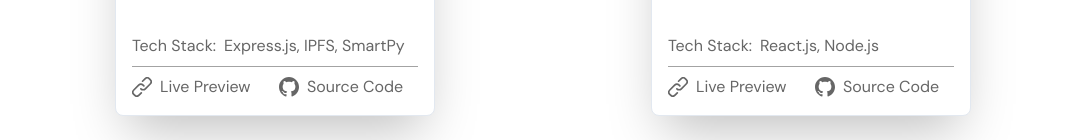
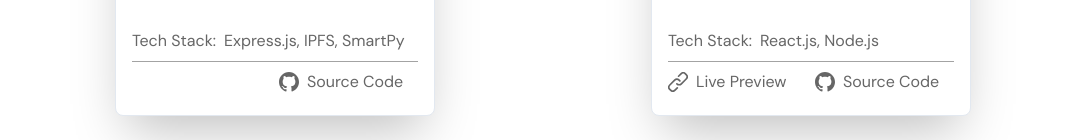
Before and after one commit to kevinchangjk/portfolio, a Next.js app: page /projects in a window 1280 px wide. Shown: the part 812-952 px from the top of the page, without its empty margins (97-1176 px from the left). Built offline with nearby package versions, Linux system fonts and the light colour scheme.

Commit message:
ui: refactor ui a little

```diff
--- a/components/Footer.tsx
+++ b/components/Footer.tsx
@@ -12,9 +12,10 @@ export default function Footer() {
   function displayLink(route: string, text: string) {
     return (
       <PrimaryLink
-        route={route}
+        href={route}
         color={useColorModeValue("gray.2", "gray.4")}
         external={false}
+        thickness="px"
       >
         <Text variant="footer" fontSize="lg">
           {text}
--- a/components/Navbar.tsx
+++ b/components/Navbar.tsx
@@ -16,7 +16,12 @@ const { github, twitter, linkedIn } = profile.socialMedia;
 export default function Navbar() {
   function headerLink(route: string, text: string) {
     return (
-      <PrimaryLink route={route} color={useColorModeValue("gray.3", "gray.4")} external={false}>
+      <PrimaryLink
+        href={route}
+        color={useColorModeValue("gray.3", "gray.4")}
+        external={false}
+        thickness="2px"
+      >
         <Text variant="strong" fontSize="xl">
           {text}
         </Text>
--- a/components/PrimaryLink.tsx
+++ b/components/PrimaryLink.tsx
@@ -2,22 +2,24 @@ import { Link } from "@chakra-ui/react";
 import NextLink from "next/link";
 
 export default function PrimaryLink({
-  route,
+  href,
   color,
   external,
   children,
+  thickness,
 }: {
-  route: string;
+  href: string;
   color: string;
   external: boolean;
   children: React.ReactNode;
+  thickness: string;
 }) {
   return (
     <Link
       variant="unstyled"
       as={NextLink}
-      href={route}
-      key={route}
+      href={href}
+      key={href}
       isExternal={external}
       display="inline-block"
       position="relative"
@@ -26,7 +28,7 @@ export default function PrimaryLink({
         position: "absolute",
         width: "100%",
         transform: "scaleX(0)",
-        height: "2px",
+        height: thickness,
         bottom: 0,
         left: 0,
         backgroundColor: color,
--- a/components/ProjectCard.tsx
+++ b/components/ProjectCard.tsx
@@ -15,6 +15,7 @@ import {
   VStack,
   useColorModeValue,
 } from "@chakra-ui/react";
+import PrimaryLink from "./PrimaryLink";
 
 export default function ProjectCard({ projectData }: { projectData: Project }) {
   const { title, description, imageUrl, techStack, sourceUrl, previewUrl } =
@@ -66,23 +67,43 @@ export default function ProjectCard({ projectData }: { projectData: Project }) {
           <Divider variant="secondary" />
           <HStack width="full">
             <Box width="50%">
-              <Link href={previewUrl}>
+              {previewUrl && (
+                <PrimaryLink
+                  href={previewUrl}
+                  color={useColorModeValue("gray.3", "gray.5")}
+                  external
+                  thickness="px"
+                >
                   <HStack>
-                  <LinkIcon boxSize="20px" color={useColorModeValue("gray.3", "gray.5")} />
+                    <LinkIcon
+                      boxSize="20px"
+                      color={useColorModeValue("gray.3", "gray.5")}
+                    />
                     <Text variant="detail">Live Preview</Text>
                   </HStack>
-              </Link>
+                </PrimaryLink>
+              )}
             </Box>
             <Box width="50%">
-              <Link href={sourceUrl}>
+              {sourceUrl && (
+                <PrimaryLink
+                  href={sourceUrl}
+                  color={useColorModeValue("gray.3", "gray.5")}
+                  external
+                  thickness="px"
+                >
                   <HStack>
                     <Image
-                    src={useColorModeValue("/images/social-media/github-light.svg", "/images/social-media/github-dark.svg")}
+                      src={useColorModeValue(
+                        "/images/social-media/github-light.svg",
+                        "/images/social-media/github-dark.svg"
+                      )}
                       boxSize="20px"
                     />
                     <Text variant="detail">Source Code</Text>
                   </HStack>
-              </Link>
+                </PrimaryLink>
+              )}
             </Box>
           </HStack>
         </VStack>
```
Also changed, not shown: components/Introduction.tsx (+13 -2 lines). Lines whose indentation alone changed are shown as unchanged.
